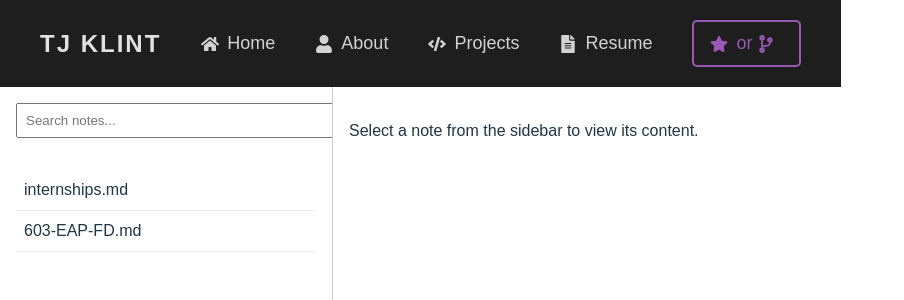
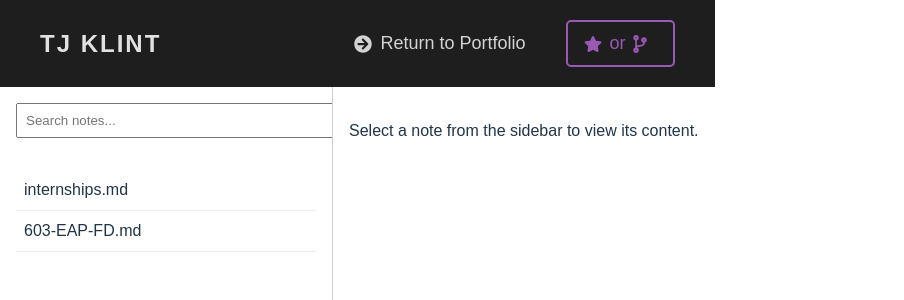
Before and after one commit to tjklint/notes, a React (Vite) app: page / in a window 1280 px wide. Shown: the top 300 px of the page, without its empty margins (0-904 px from the left). Built offline with nearby package versions, Linux system fonts and the light colour scheme.

Commit message:
feat: update header component to include new navigation link and icons

```diff
--- a/src/components/header/header.tsx
+++ b/src/components/header/header.tsx
@@ -1,5 +1,5 @@
 import React, { useState } from 'react';
-import { FaHome, FaUser, FaCode, FaFileAlt, FaBars, FaTimes, FaStar, FaCodeBranch } from 'react-icons/fa';
+import { FaBars, FaTimes, FaStar, FaCodeBranch, FaArrowCircleRight } from 'react-icons/fa';
 import './header.scss';
 
 const Header: React.FC = () => {
@@ -23,21 +23,9 @@ const Header: React.FC = () => {
         {isOpen ? <FaTimes size={30} className="close-icon" /> : <FaBars size={30} />}
       </div>
       <nav className={`nav ${isOpen ? 'open' : ''}`}>
-        <a href="#home" className="nav-link" onClick={(e) => handleClick(e, 'home')}>
-          <FaHome />
-          Home
-        </a>
-        <a href="#about" className="nav-link" onClick={(e) => handleClick(e, 'about')}>
-          <FaUser />
-          About
-        </a>
-        <a href="#projects" className="nav-link" onClick={(e) => handleClick(e, 'projects')}>
-          <FaCode />
-          Projects
-        </a>
         <a href="#resume" className="nav-link" onClick={(e) => handleClick(e, 'resume')}>
-          <FaFileAlt />
-          Resume
+          <FaArrowCircleRight />
+          Return to Portfolio
         </a>
         <a
           className="button"
```
